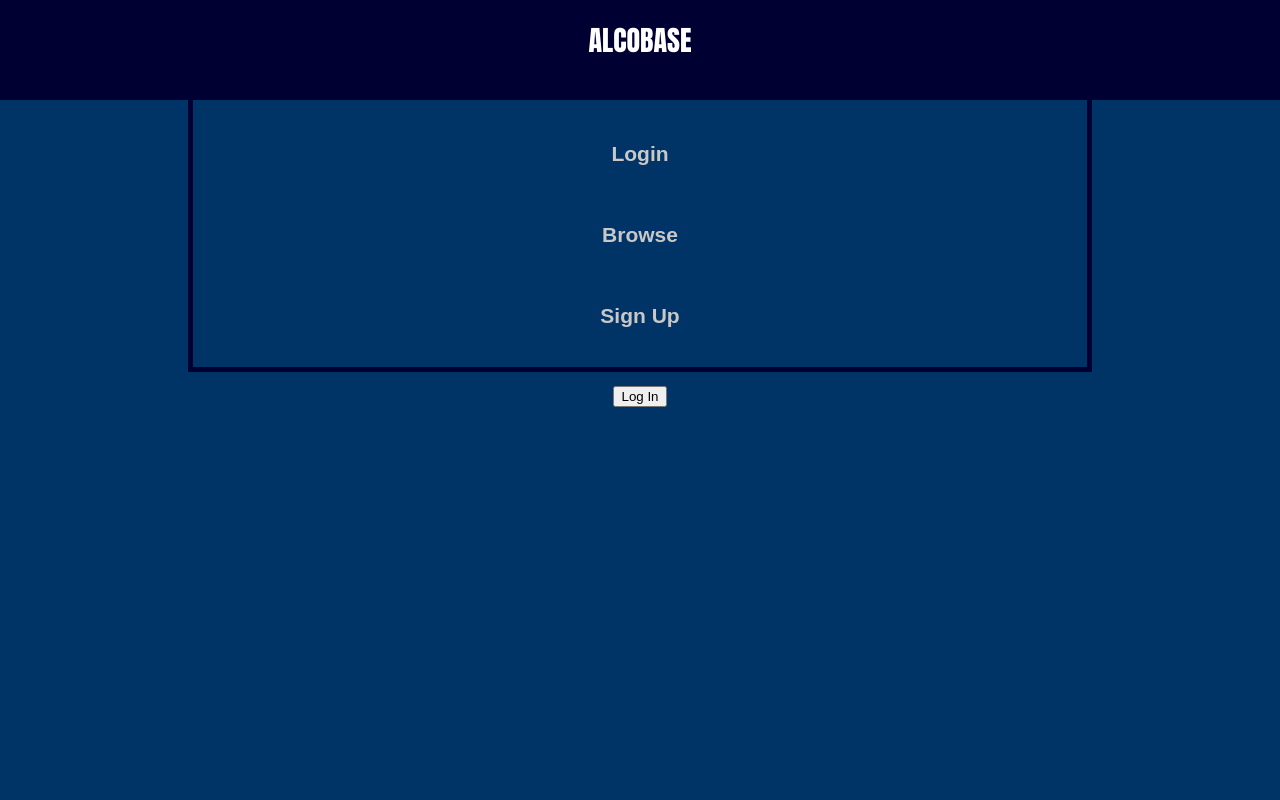
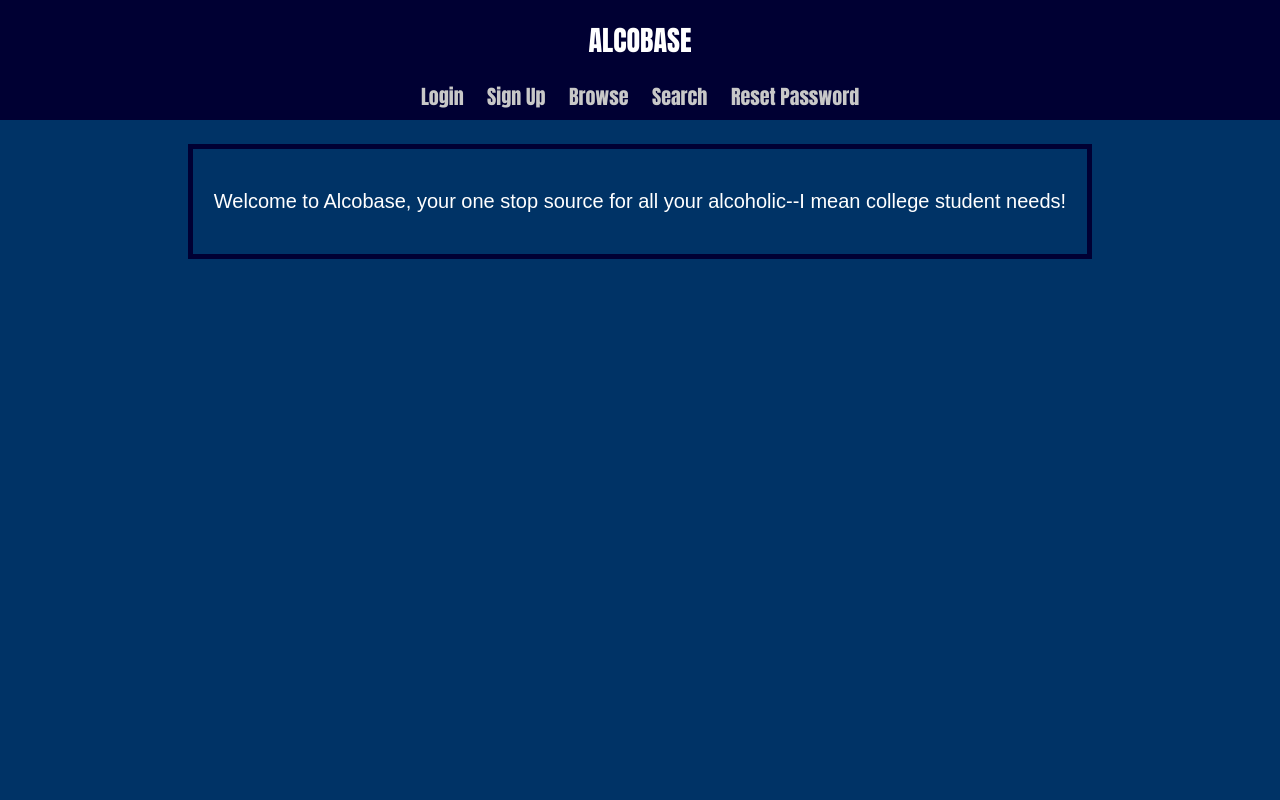
Before and after one commit to dillen-roggensinger/Alcobase, a PHP site: page / in a window 1280 px wide. Run offline with PHP 8.4, Linux system fonts and the light colour scheme.

Commit message:
did some more stuff

```diff
--- a/Style.css
+++ b/Style.css
@@ -18,7 +18,7 @@ body {
 	top:0;
 	left:0;
 	width:100%;
-	height:100px;
+	height:120px;
 	overflow:auto;
 	background:#000033;
 	color:#fff;
@@ -28,7 +28,7 @@ body {
 
 #contents {
 	position:fixed;
-	top:120px;
+	top:130px;
 	left:0;
 	bottom:0px;
 	right:0;
--- a/headerfooter.php
+++ b/headerfooter.php
@@ -6,8 +6,9 @@ class HeaderFooter{
 			</head><body>\n
 			<div id='header'>\n
 			<h1>ALCOBASE</h1>\n
+			<h3><a href='index.html'>Login</a>&nbsp;&nbsp;&nbsp;&nbsp;&nbsp;<a href='signup.html'>Sign Up</a>&nbsp;&nbsp;&nbsp;&nbsp;&nbsp;<a href='signup.html'>Browse</a>&nbsp;&nbsp;&nbsp;&nbsp;&nbsp;<a href='signup.html'>Search</a>&nbsp;&nbsp;&nbsp;&nbsp;&nbsp;<a href='password.html'>Reset Password</a></h3>\n
 			</div>\n
-			<div id='content'>\n
+			<div id='contents'>\n
 			<p> </p>";
 	}
 	public function footer(){
--- a/index.php
+++ b/index.php
@@ -9,17 +9,7 @@ $hf->header();
 	<tr>
 		<td><h3>Welcome to Alcobase, your one stop source for all your alcoholic--I mean college student needs!</h3></a></td>
 	</tr>
-	<tr>
-		<td><a href="login.php"><h2>Login</h2></a></td>
-	</tr>
-	<tr>
-		<td><a href="browse.php"><h2>Browse</h2></a></td>
-	</tr>
-	<tr>
-		<td><a href="signup.php"><h2>Sign Up</h2></a></td>
-	</tr>
 </table>
-<p align="center"><input type="submit" value="Log In"></p>
 
 <?php
 $hf->footer();
```
